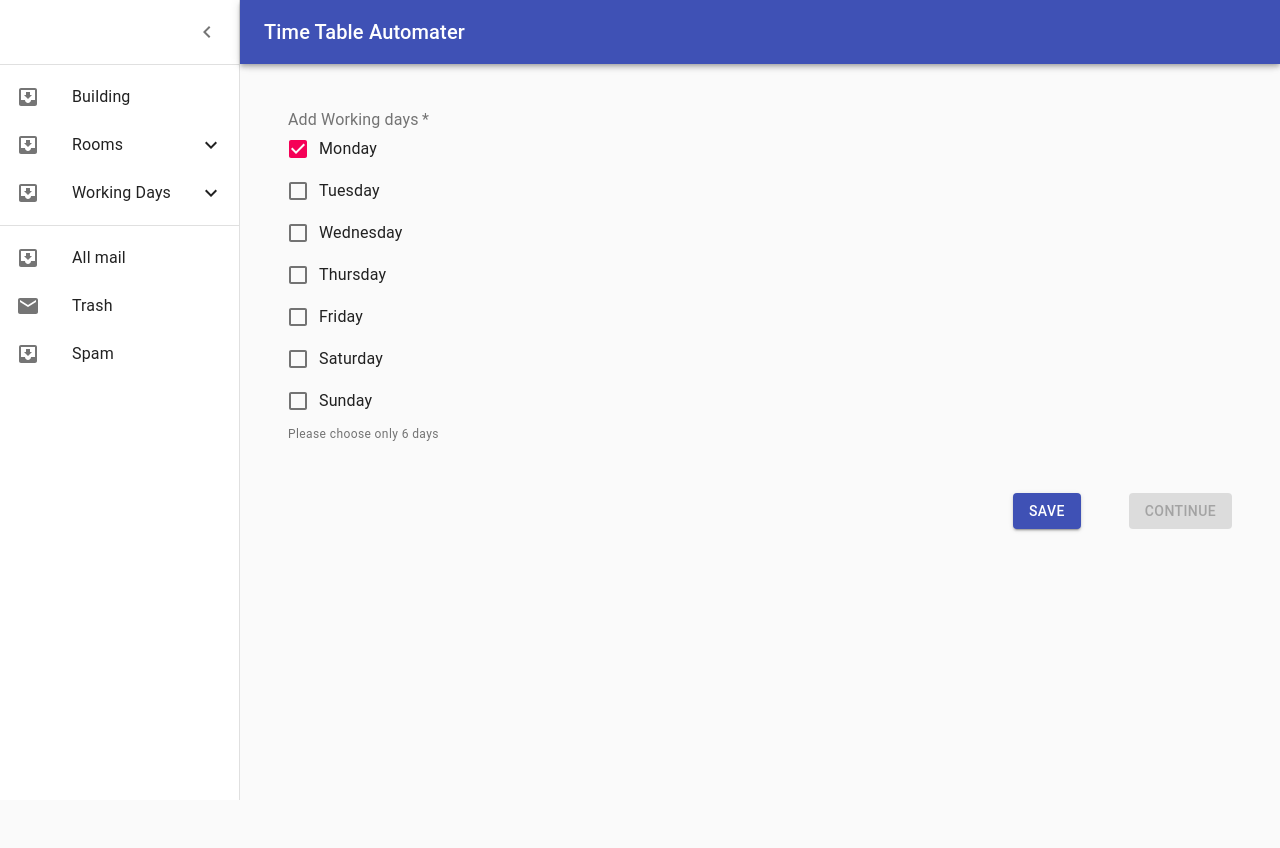
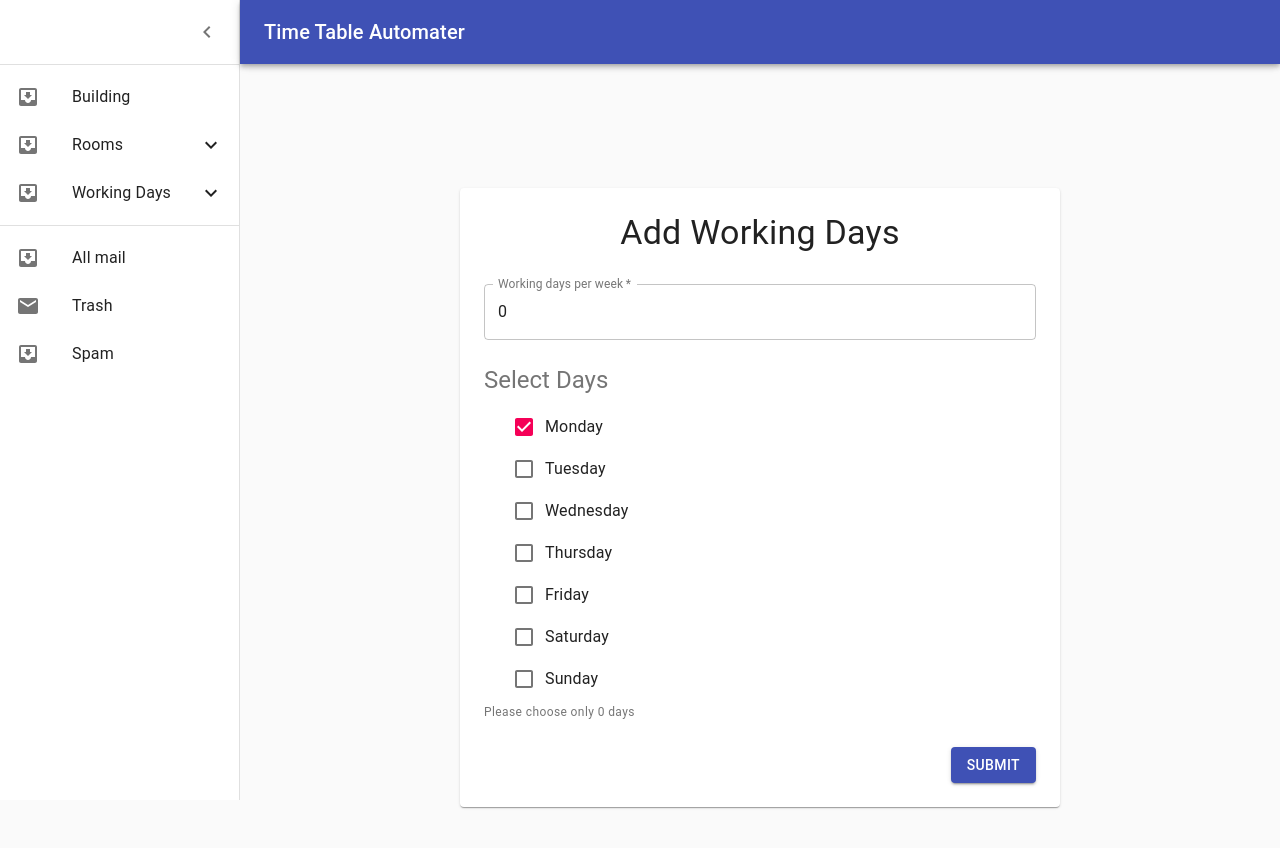
Before and after one commit to tmKamal/automated-timetable-generator, a React app: page /add-workdays in a window 1280 px wide. Shown: the top 848 px of the page. Before the commit the page ends 800 px from the top, so only its background shows below. Built offline with nearby package versions, Linux system fonts and the light colour scheme; the HTML template or start-up script is replaced by a standard one.

Commit message:
Add working days done

```diff
--- a/src/workdays/pages/AddWorkDays.js
+++ b/src/workdays/pages/AddWorkDays.js
@@ -1,16 +1,56 @@
 import React from 'react';
-import { makeStyles } from '@material-ui/core/styles';
 import FormLabel from '@material-ui/core/FormLabel';
-import FormControl from '@material-ui/core/FormControl';
 import FormGroup from '@material-ui/core/FormGroup';
 import FormControlLabel from '@material-ui/core/FormControlLabel';
 import FormHelperText from '@material-ui/core/FormHelperText';
 import Checkbox from '@material-ui/core/Checkbox';
-import Button from '@material-ui/core/Button';
+import {
+    CssBaseline,
+    Paper,
+    Typography,
+    Grid,
+    TextField,
+    FormControl,
+    InputLabel,
+    Select,
+    MenuItem,
+    Button,
+    makeStyles
+} from '@material-ui/core';
 
 const useStyles = makeStyles((theme) => ({
     root: {
         display: 'flex'
+    },
+    layout: {
+        width: 'auto',
+        marginLeft: theme.spacing(2),
+        marginRight: theme.spacing(2),
+        marginTop: theme.spacing(5),
+        [theme.breakpoints.up(600 + theme.spacing(2) * 2)]: {
+            width: 600,
+            marginLeft: 'auto',
+            marginRight: 'auto'
+        }
+    },
+    paper: {
+        marginTop: theme.spacing(10),
+        marginBottom: theme.spacing(3),
+        padding: theme.spacing(2),
+        [theme.breakpoints.up(600 + theme.spacing(3) * 2)]: {
+            marginTop: theme.spacing(6),
+            marginBottom: theme.spacing(6),
+            padding: theme.spacing(3)
+        }
+    },
+
+    buttons: {
+        display: 'flex',
+        justifyContent: 'flex-end'
+    },
+    button: {
+        marginTop: theme.spacing(3),
+        marginLeft: theme.spacing(1)
     },
     formControl: {
         margin: theme.spacing(3)
@@ -32,6 +72,7 @@ const AddWorkDays = () => {
         Saturday: false,
         Sunday: false
     });
+    const [countDays, setCountDays] = React.useState(0);
 
     const handleChange = (event) => {
         setState({ ...state, [event.target.name]: event.target.checked });
@@ -50,19 +91,68 @@ const AddWorkDays = () => {
     const error =
         [Monday, Tuesday, Wednesday, Thursday, Friday, Saturday, Sunday].filter(
             (v) => v
-        ).length > 6;
+        ).length > countDays;
+
+    const submitHandler = (e) => {
+        e.preventDefault();
+        const days = {
+            Monday,
+            Tuesday,
+            Wednesday,
+            Thursday,
+            Friday,
+            Saturday,
+            Sunday
+        };
+        console.log(days);
+    };
     return (
         <React.Fragment>
-            <div className={classes.root}>
-                <FormControl
+            <CssBaseline />
+
+            <main style={{ marginTop: '100px' }} className={classes.layout}>
+                <Paper className={classes.paper}>
+                    <Typography
+                        style={{ marginBottom: '30px' }}
+                        component='h1'
+                        variant='h4'
+                        align='center'
+                    >
+                        Add Working Days
+                    </Typography>
+
+                    <form
+                        onSubmit={submitHandler}
+                        className={classes.form}
+                        noValidate
+                    >
+                        <Grid container spacing={3}>
+                            <Grid item xs={12}>
+                                <TextField
                                     required
-                    error={error}
-                    component='fieldset'
-                    className={classes.formControl}
+                                    onChange={(e) =>
+                                        setCountDays(e.target.value)
+                                    }
+                                    value={countDays}
+                                    id='countDays'
+                                    name='countDays'
+                                    variant='outlined'
+                                    label='Working days per week'
+                                    fullWidth
+                                />
+                            </Grid>
+                            <Grid item xs={12}>
+                                <FormLabel component='legend'>
+                                    <Typography
+                                        style={{ marginBottom: '10px' }}
+                                        component='h5'
+                                        variant='h5'
+                                        align='left'
                                     >
-                    <FormLabel component='legend'>Add Working days</FormLabel>
-
-                    <FormGroup>
+                                        Select Days
+                                    </Typography>
+                                </FormLabel>
+                                <FormGroup style={{ marginLeft: '30px' }}>
                                     <FormControlLabel
                                         control={
                                             <Checkbox
@@ -135,28 +225,24 @@ const AddWorkDays = () => {
                                     />
                                 </FormGroup>
 
-                    <FormHelperText>Please choose only 6 days</FormHelperText>
-                </FormControl>
-            </div>
-            <div className={classes.alignRight}>
+                                <FormHelperText>
+                                    Please choose only {countDays} days
+                                </FormHelperText>
+                            </Grid>
+                        </Grid>
+                        <div className={classes.buttons}>
                             <Button
+                                type='submit'
                                 variant='contained'
                                 color='primary'
-                    className={classes.formControl}
-                    onClick={() => setSaved(!saved)}
+                                className={classes.button}
                             >
-                    Save
-                </Button>
-
-                <Button
-                    variant='contained'
-                    color='primary'
-                    className={classes.formControl}
-                    disabled={saved}
-                >
-                    Continue
+                                Submit
                             </Button>
                         </div>
+                    </form>
+                </Paper>
+            </main>
         </React.Fragment>
     );
 };
```
Lines whose indentation alone changed are shown as unchanged.
